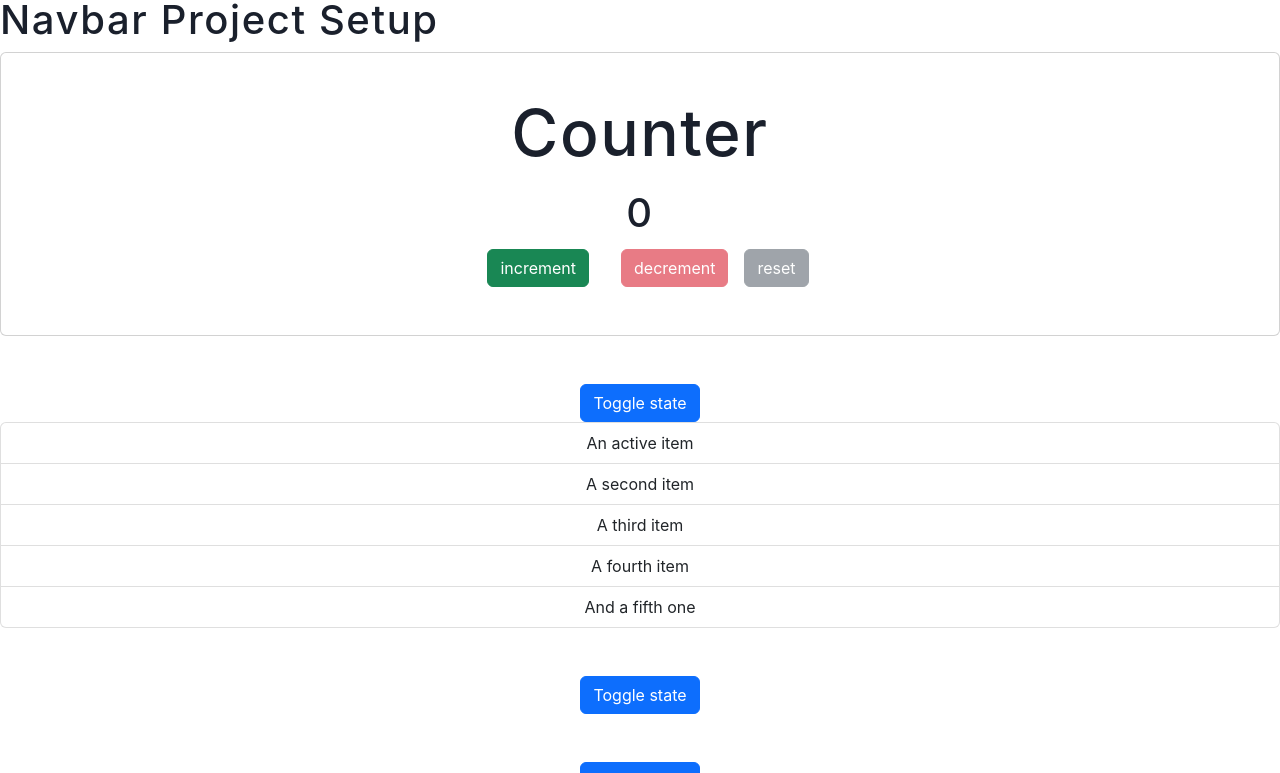
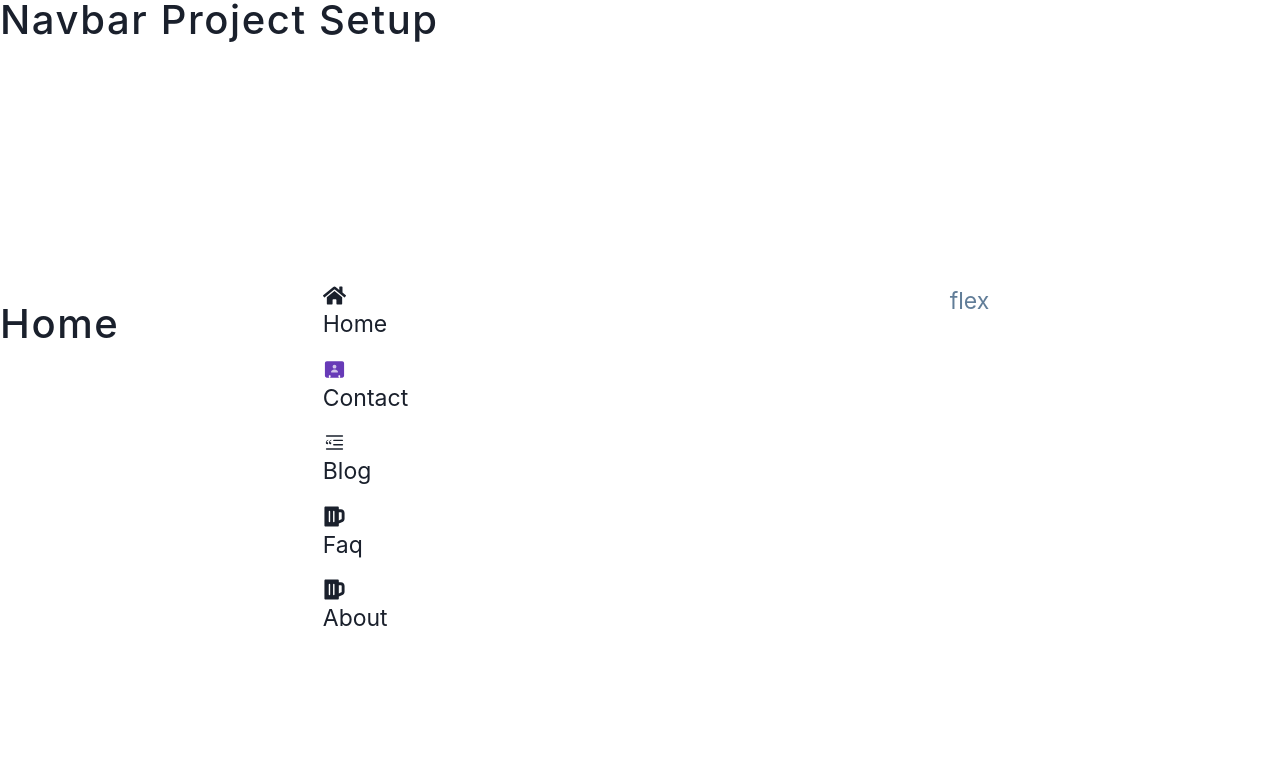
Before and after one commit to domchu/practical, a React (Create React App) app: page / in a window 1280 px wide. Shown: the top 773 px of the page. Built offline with nearby package versions, Linux system fonts and the light colour scheme.

Commit message:
chore:done with navbar and route

```diff
--- a/src/App.js
+++ b/src/App.js
@@ -1,19 +1,37 @@
 import React from "react";
-import Counter from "./Counter/Counter";
-import Props from "./Props/Props";
-import SampleOne from "./Toggle/SampleOne";
-import SampleThree from "./Toggle/SampleThree";
-import SampleTwo from "./Toggle/SampleTwo";
+import Menu from "./Components/Menu";
+import Home from "./Pages/Home";
+import Contact from "./Pages/Contact";
+import About from "./Pages/About";
+import Faq from "./Pages/Faq";
+import Blog from "./Pages/Blog";
+import Error from "./Pages/Error";
+
+import { Route, Routes } from "react-router-dom";
+// import Counter from "./Counter/Counter";
+// import Props from "./Props/Props";
+// import SampleOne from "./Toggle/SampleOne";
+// import SampleThree from "./Toggle/SampleThree";
+// import SampleTwo from "./Toggle/SampleTwo";
 // import Navbar from "./Navbar";
 function App() {
   return (
     <>
       <h2>navbar project setup</h2>
-      <Counter />
+      {/* <Counter />
       <SampleOne />
       <SampleTwo />
       <SampleThree />
-      <Props />
+      <Props /> */}
+      <Menu />
+      <Routes>
+        <Route path="/contact" element={<Contact />} />
+        <Route path="/about" element={<About />} />
+        <Route path="/blog" element={<Blog />} />
+        <Route path="/faq" element={<Faq />} />
+        <Route path="*" element={<Error />} />
+        <Route path="/" exact element={<Home />} />
+      </Routes>
     </>
   );
 }
--- a/src/Components/Menu.js
+++ b/src/Components/Menu.js
@@ -0,0 +1,40 @@
+import React from "react";
+import { Link } from "react-router-dom";
+import Data from "../Components/MenuData";
+import { Box, Flex, Text } from "@chakra-ui/react";
+
+const Menu = () => {
+  return (
+    <>
+      <Flex
+        justifyContent="space-around"
+        m={5}
+        pt={56}
+        h={50}
+        flexDirection={{ base: "column", sm: "coulmn", md: "row", lg: "row" }}
+        fontSize={{ base: "23px" }}
+      >
+        <Box>
+          {Data.map((items, index) => {
+            const { title, icons, path } = items;
+            return (
+              <ul>
+                <li key={index}>
+                  <Link to={path}>
+                    {icons}
+                    <span>{title}</span>
+                  </Link>
+                </li>
+              </ul>
+            );
+          })}
+        </Box>
+        <Box>
+          <Text>flex</Text>
+        </Box>
+      </Flex>
+    </>
+  );
+};
+
+export default Menu;
--- a/src/Components/MenuData.js
+++ b/src/Components/MenuData.js
@@ -1,26 +1,34 @@
-import { FaHome } from "react-icon/fa";
-import { BsBlockquoteLeft } from "react-icon/bsb";
-import { FcBusinessContact } from "react-icon/fcb";
-import { FcClock } from "react-icon/fc";
-const data = [
+import { FaHome } from "react-icons/fa";
+import { BsBlockquoteLeft } from "react-icons/bs";
+import { FcBusinessContact } from "react-icons/fc";
+import { FaBeer } from "react-icons/fa";
+
+const Data = [
   {
     title: "Home",
     path: "/",
     icons: <FaHome />,
   },
   {
-    title: "Home",
-    path: "/",
+    title: "Contact",
+    path: "/contact",
     icons: <FcBusinessContact />,
   },
   {
-    title: "Home",
-    path: "/",
+    title: "Blog",
+    path: "/blog",
     icons: <BsBlockquoteLeft />,
   },
   {
-    title: "Home",
-    path: "/",
-    icons: <FcClock />,
+    title: "Faq",
+    path: "/faq",
+    icons: <FaBeer />,
+  },
+  {
+    title: "About",
+    path: "/about",
+    icons: <FaBeer />,
   },
 ];
+
+export default Data;
--- a/src/Pages/About.js
+++ b/src/Pages/About.js
@@ -0,0 +1,12 @@
+import React from "react";
+import { Box } from "@chakra-ui/react";
+
+const About = () => {
+  return (
+    <Box>
+      <h2>About Us</h2>
+    </Box>
+  );
+};
+
+export default About;
--- /dev/null
+++ b/src/Pages/Blog.js
@@ -0,0 +1,11 @@
+import React from "react";
+
+const Blog = () => {
+  return (
+    <div>
+      <h2>Blog</h2>
+    </div>
+  );
+};
+
+export default Blog;
--- a/src/Pages/Contact.js
+++ b/src/Pages/Contact.js
@@ -0,0 +1,12 @@
+import React from "react";
+import { Box } from "@chakra-ui/react";
+
+const Contact = () => {
+  return (
+    <Box>
+      <h2>Contact Us</h2>
+    </Box>
+  );
+};
+
+export default Contact;
--- /dev/null
+++ b/src/Pages/Error.js
@@ -0,0 +1,15 @@
+import React from "react";
+
+const Error = () => {
+  return (
+    <div>
+      <h1>Oooooops</h1>
+      <h1>
+        404 page | this page doesnt exist
+        <lINK TO="/">Home</lINK>
+      </h1>
+    </div>
+  );
+};
+
+export default Error;
--- a/src/Pages/Faq.js
+++ b/src/Pages/Faq.js
@@ -0,0 +1,12 @@
+import React from "react";
+import { Box } from "@chakra-ui/react";
+
+const Faq = () => {
+  return (
+    <Box>
+      <h2>FAQ</h2>
+    </Box>
+  );
+};
+
+export default Faq;
--- a/src/Pages/Home.js
+++ b/src/Pages/Home.js
@@ -0,0 +1,12 @@
+import React from "react";
+import { Box } from "@chakra-ui/react";
+
+const Home = () => {
+  return (
+    <Box>
+      <h2>Home</h2>
+    </Box>
+  );
+};
+
+export default Home;
```
Also changed, not shown: src/index.js (+4 -4 lines).
